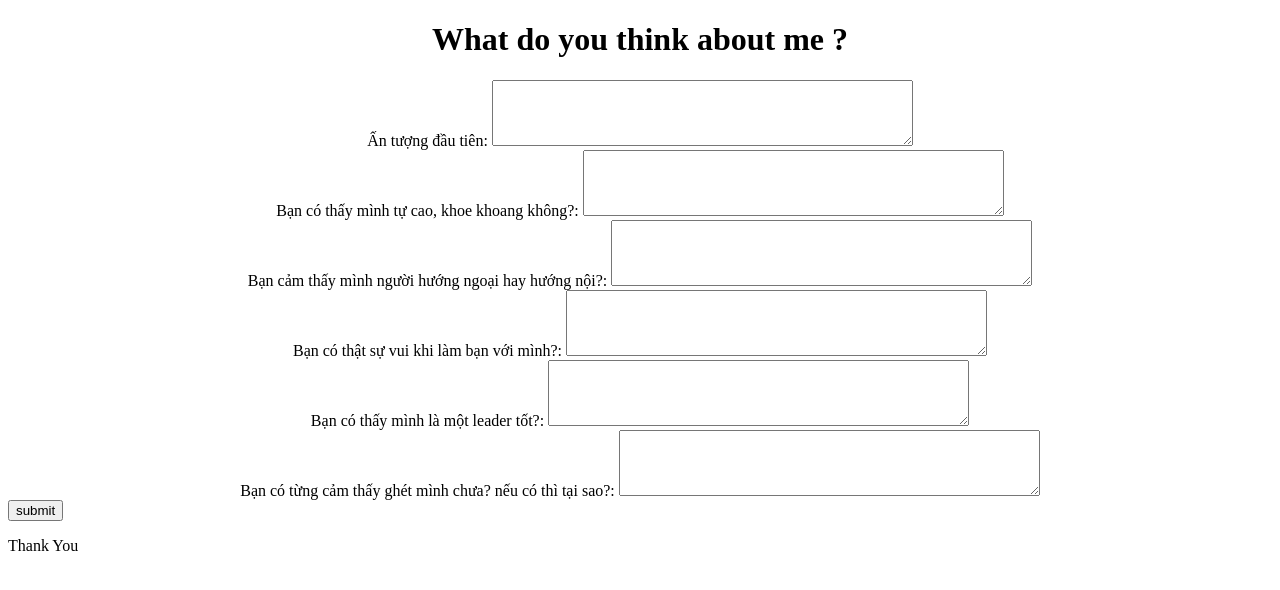
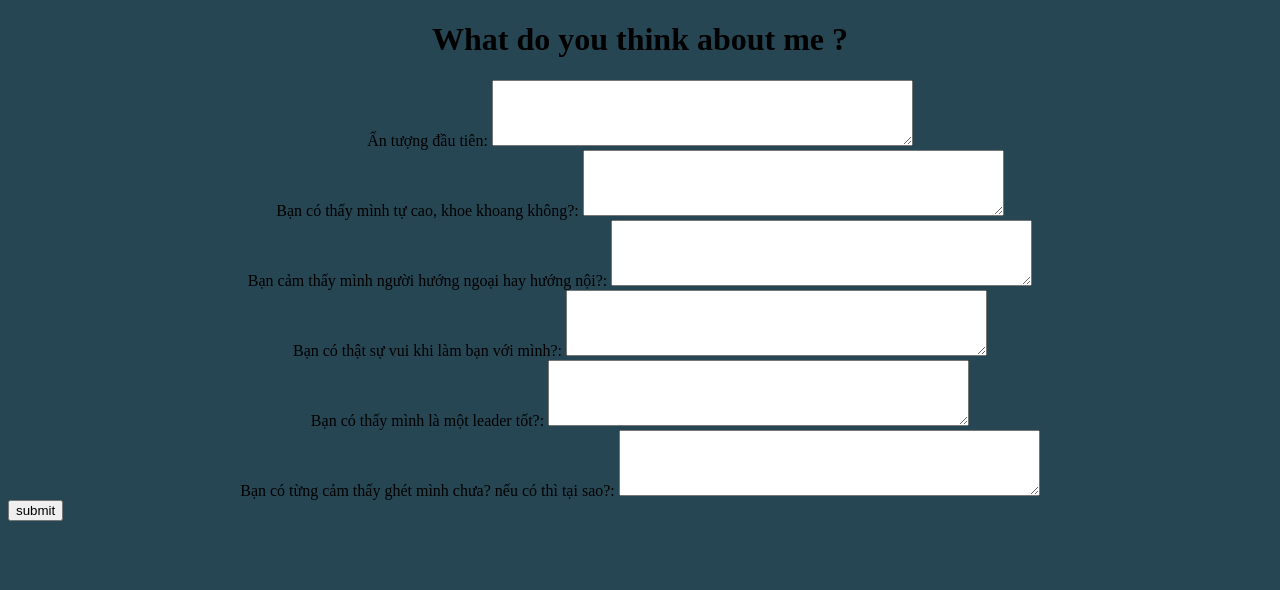
Before and after one commit to HuyHo1605/Think-about-me, a plain HTML site: page Index.html in a window 1280 px wide. Both pictures are taken after a click on the button "submit". Drawn offline with Linux system fonts and the light colour scheme.

Commit message:
Add files via upload

```diff
--- a/Index.html
+++ b/Index.html
@@ -1,7 +1,7 @@
 <!DOCTYPE html>
 <html>
 <body>
-    <link rel="stylesheet" href="Peach.CSS">
+    <link rel="stylesheet" href="DunDun.css">
     </link>
     <center>
         <h1>
@@ -55,8 +55,11 @@
     </button>
     <p id="demo">
     </p>
-    <script> function myFunction() {
-        document.getElementById("demo").innerHTML = "Thank You";
+    <script>
+        function myFunction() {
+        document.getElementById("demo").innerHTML = document.getElementById("TinTin").value
       }</script>
+
+
 </body>
 </html>
```
